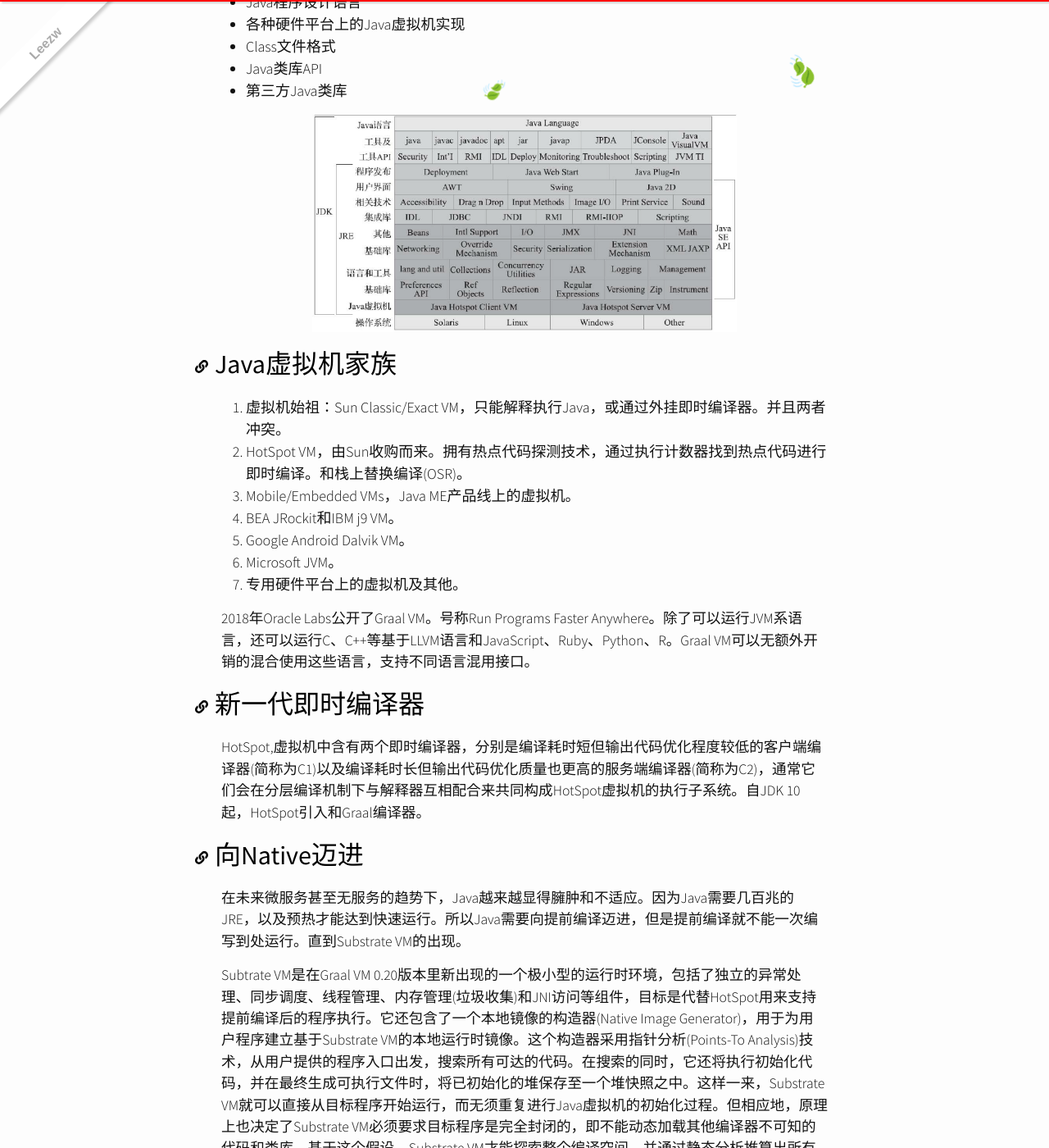
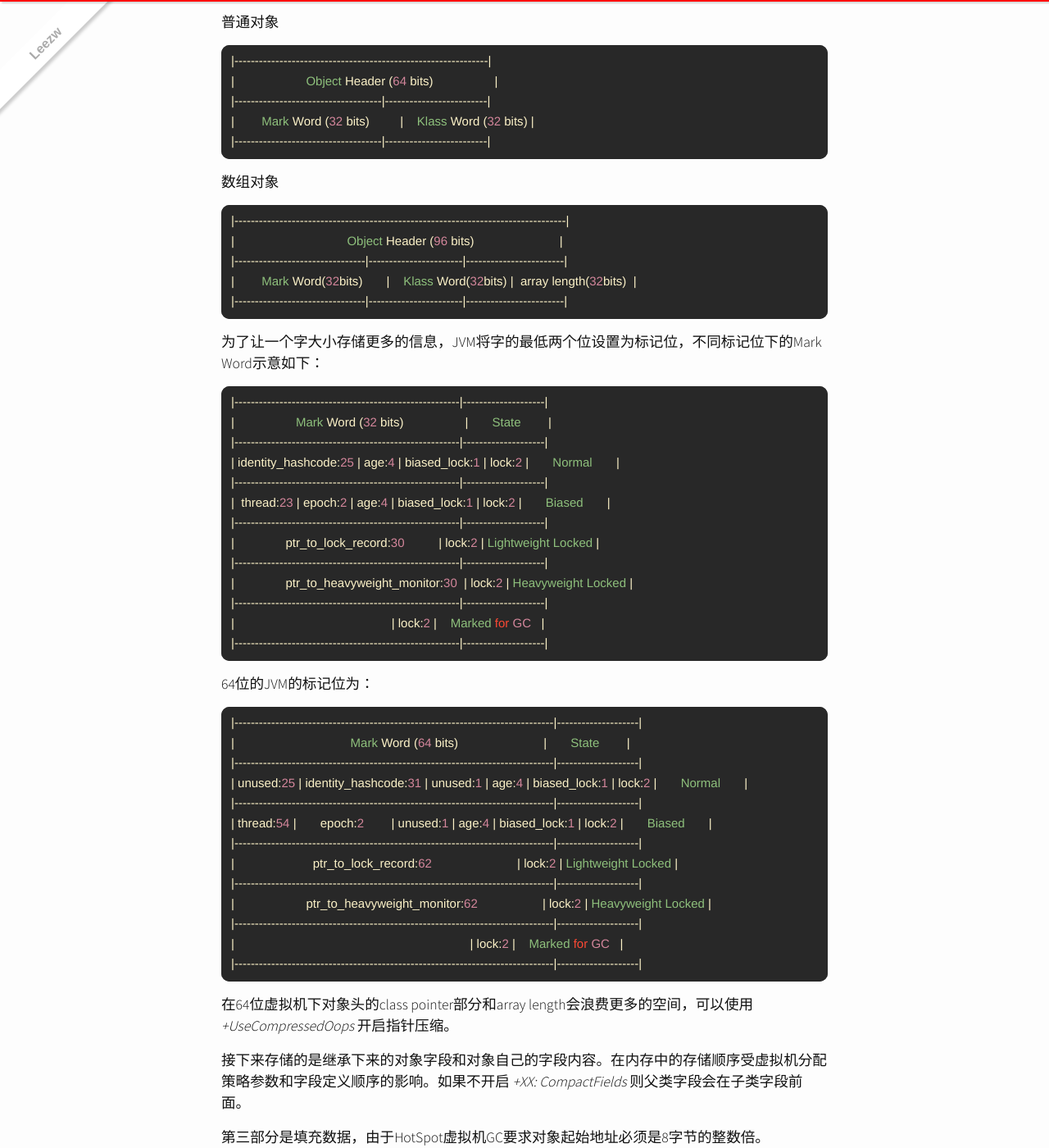
Before and after one commit to quantum-li/quantum-li.github.io, a Jekyll site: the page built from _posts/2020-06-07-understanding-the-jvm-advanced-features-and-best-practices.md, in a window 1280 px wide and 1400 px high, scrolled down 3317 px. Shown: the whole window at 82% size. Built offline with Jekyll 4.4.1, drawn with Linux system fonts in a browser that asks for light colours; nearby versions of some CDN libraries; comment, search, counter and statistics services are not loaded; some of the changed text lies outside the part shown.

Commit message:
Update 2020-06-07-understanding-the-jvm-advanced-features-and-best-practices.md

````diff
--- a/_posts/2020-06-07-understanding-the-jvm-advanced-features-and-best-practices.md
+++ b/_posts/2020-06-07-understanding-the-jvm-advanced-features-and-best-practices.md
@@ -78,9 +78,72 @@
 
 至此对于虚拟机来说一个对象已经创建完成了。接下来是Java程序的对象创建。调用构造函数进行对象初始化。即Class文件中的<init>()方法。
 
+### 对象内存格式
 
+在HotSpot虚拟机中，对象在堆内存中的分为三个部分：对象头、实例数据、和对齐数据。
 
+对象头存储两类信息，一类是运行时数据（Mark Word），一类是类型指针。其中运行时数据区域在对象的不同状态会存储不同内容：
 
+普通对象
+
+``` java
+|--------------------------------------------------------------|
+|                     Object Header (64 bits)                  |
+|------------------------------------|-------------------------|
+|        Mark Word (32 bits)         |    Klass Word (32 bits) |
+|------------------------------------|-------------------------|
+```
+
+数组对象
+
+``` java
+|---------------------------------------------------------------------------------|
+|                                 Object Header (96 bits)                         |
+|--------------------------------|-----------------------|------------------------|
+|        Mark Word(32bits)       |    Klass Word(32bits) |  array length(32bits)  |
+|--------------------------------|-----------------------|------------------------|
+```
+
+为了让一个字大小存储更多的信息，JVM将字的最低两个位设置为标记位，不同标记位下的Mark Word示意如下：
+
+``` java
+|-------------------------------------------------------|--------------------|
+|                  Mark Word (32 bits)                  |       State        |
+|-------------------------------------------------------|--------------------|
+| identity_hashcode:25 | age:4 | biased_lock:1 | lock:2 |       Normal       |
+|-------------------------------------------------------|--------------------|
+|  thread:23 | epoch:2 | age:4 | biased_lock:1 | lock:2 |       Biased       |
+|-------------------------------------------------------|--------------------|
+|               ptr_to_lock_record:30          | lock:2 | Lightweight Locked |
+|-------------------------------------------------------|--------------------|
+|               ptr_to_heavyweight_monitor:30  | lock:2 | Heavyweight Locked |
+|-------------------------------------------------------|--------------------|
+|                                              | lock:2 |    Marked for GC   |
+|-------------------------------------------------------|--------------------|
+```
+
+64位的JVM的标记位为：
+
+``` java
+|------------------------------------------------------------------------------|--------------------|
+|                                  Mark Word (64 bits)                         |       State        |
+|------------------------------------------------------------------------------|--------------------|
+| unused:25 | identity_hashcode:31 | unused:1 | age:4 | biased_lock:1 | lock:2 |       Normal       |
+|------------------------------------------------------------------------------|--------------------|
+| thread:54 |       epoch:2        | unused:1 | age:4 | biased_lock:1 | lock:2 |       Biased       |
+|------------------------------------------------------------------------------|--------------------|
+|                       ptr_to_lock_record:62                         | lock:2 | Lightweight Locked |
+|------------------------------------------------------------------------------|--------------------|
+|                     ptr_to_heavyweight_monitor:62                   | lock:2 | Heavyweight Locked |
+|------------------------------------------------------------------------------|--------------------|
+|                                                                     | lock:2 |    Marked for GC   |
+|------------------------------------------------------------------------------|--------------------|
+```
+在64位虚拟机下对象头的class pointer部分和array length会浪费更多的空间，可以使用 *+UseCompressedOops* 开启指针压缩。
+
+接下来存储的是继承下来的对象字段和对象自己的字段内容。在内存中的存储顺序受虚拟机分配策略参数和字段定义顺序的影响。如果不开启 *+XX: CompactFields* 则父类字段会在子类字段前面。
+
+第三部分是填充数据，由于HotSpot虚拟机GC要求对象起始地址必须是8字节的整数倍。
 
 
 
````
